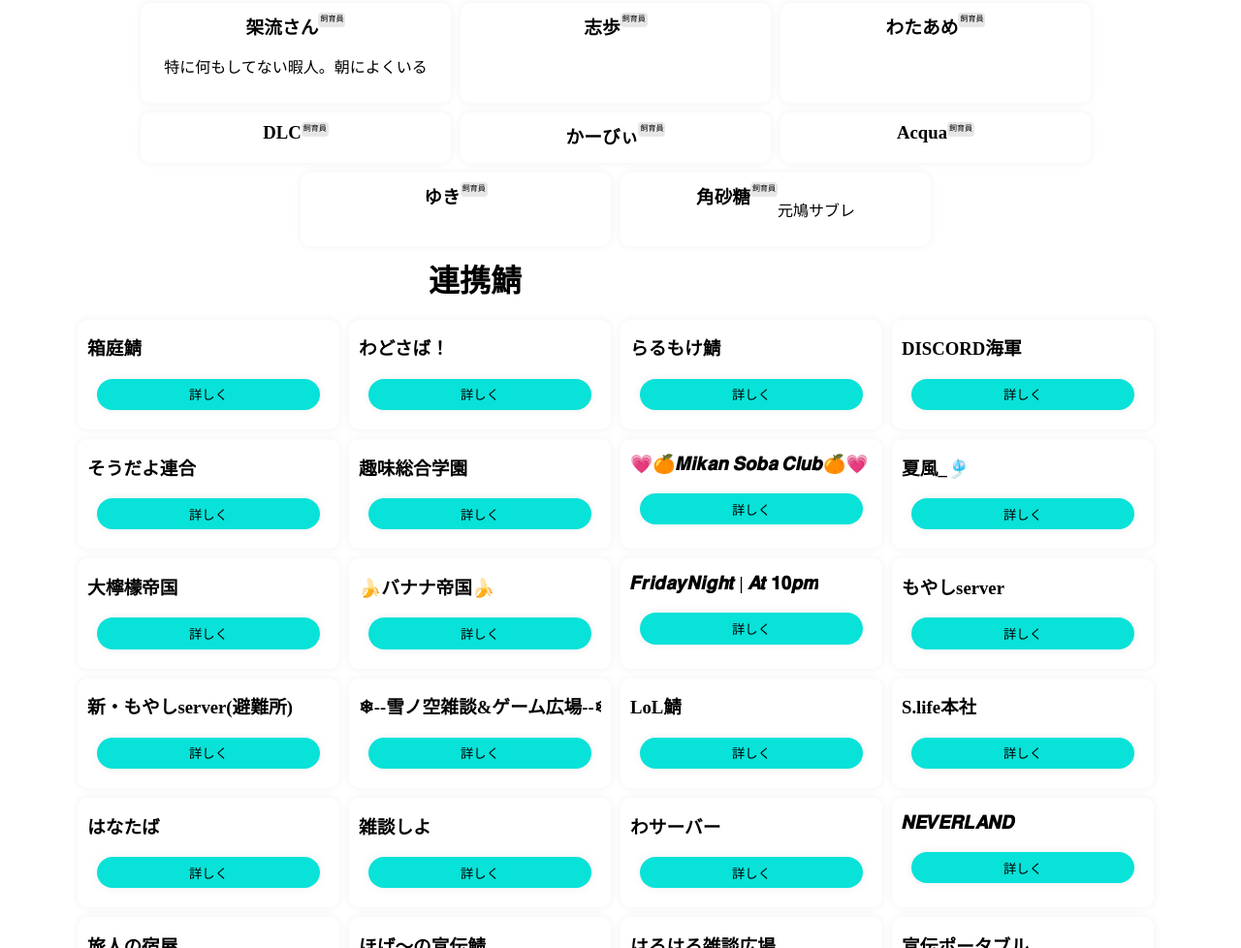
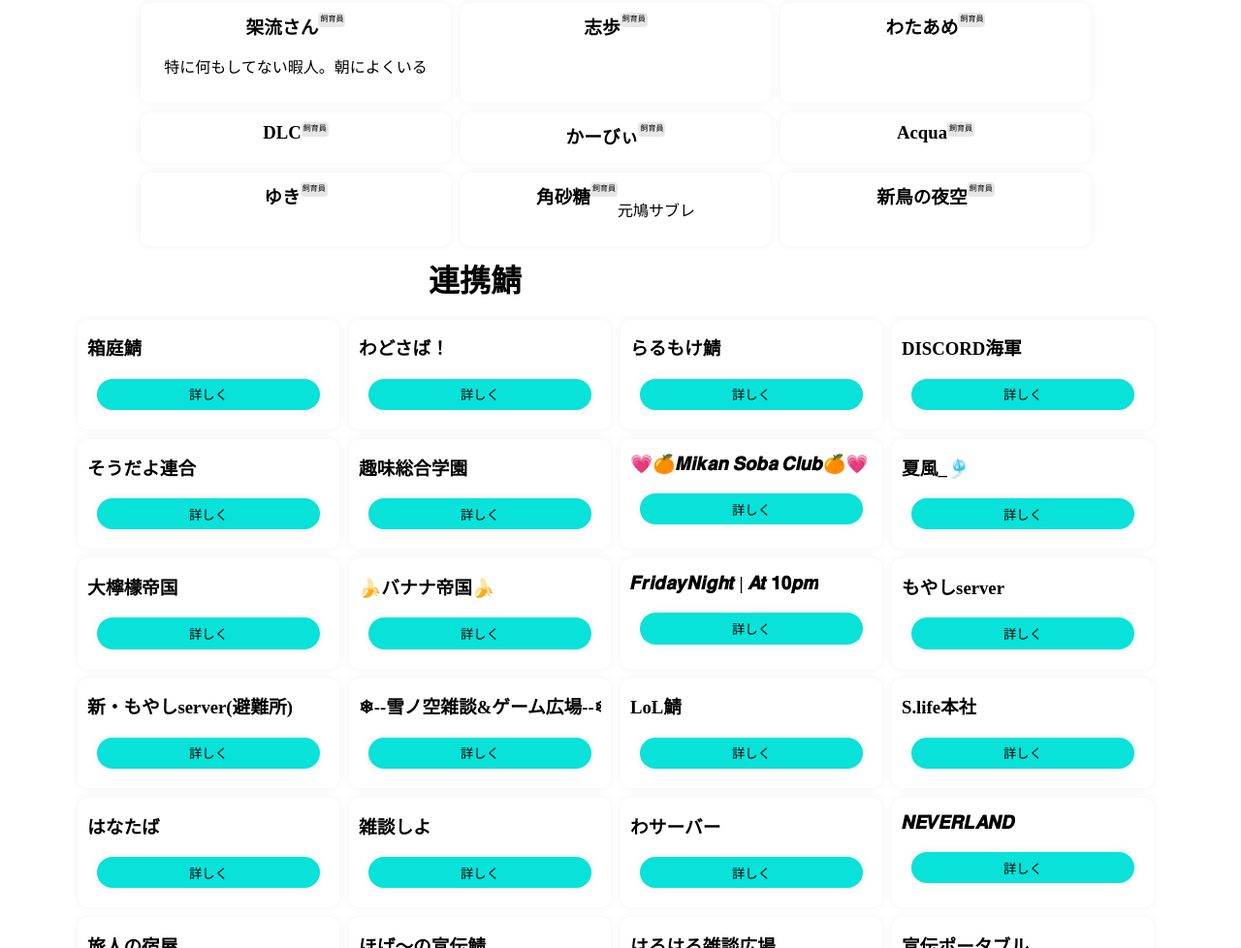
Before and after one commit to GOTOUMA-KAKERU/sakura, a plain HTML site: page index.html in a window 1280 px wide. Shown: the part 3555-4533 px from the top of the page at 97% size. Drawn offline with nearby package versions, Linux system fonts and the light colour scheme.

Commit message:
Update index.html

```diff
--- a/index.html
+++ b/index.html
@@ -213,6 +213,11 @@
                     <p class="m_rool">飼育員</p>
                     <p class="m_about">元鳩サブレ</p>
 		</div>
+                <div class="m_card">
+                    <h3 class="m_name">新鳥の夜空</h3>
+                    <p class="m_rool">飼育員</p>
+                    <p class="m_about"></p>
+		</div>
             </div>
         </div>
 
```
